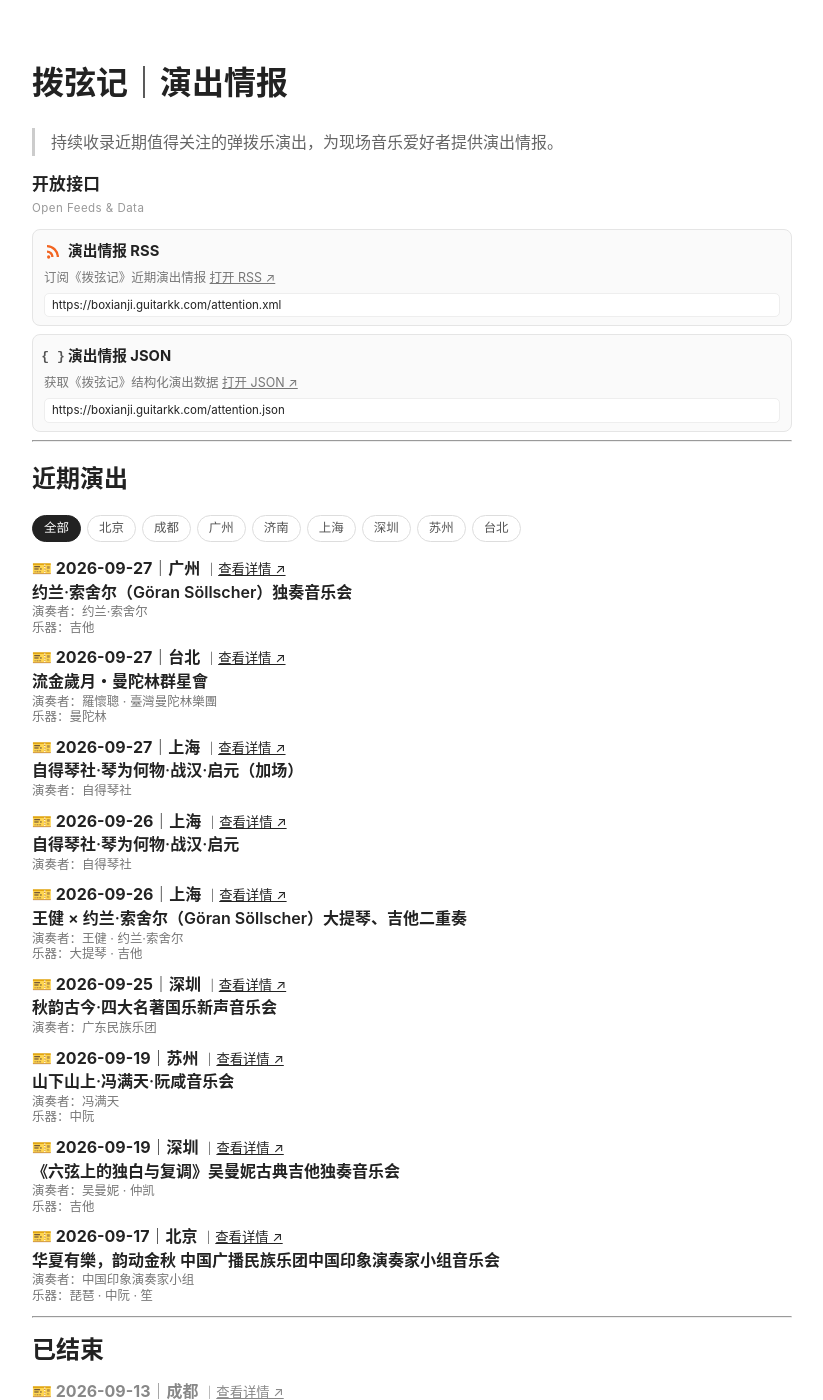
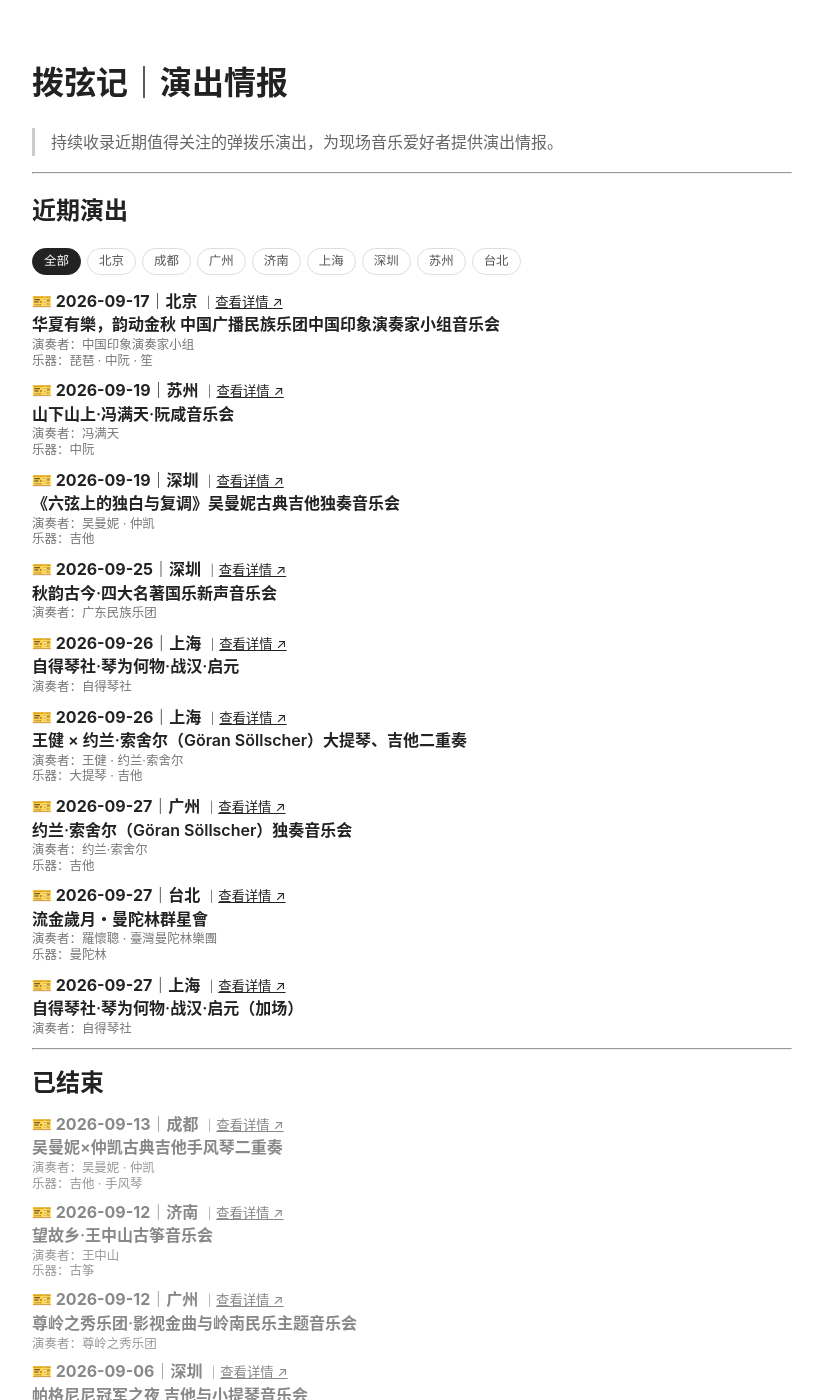
Before and after one commit to KeenKwok/boxianji, a Jekyll site: the page built from attention/index.md, in a window 1280 px wide and 1400 px high. Shown: the whole window, without its empty margins (228-1051 px from the left). Built offline with Jekyll 4.4.1, drawn with Linux system fonts in a browser that asks for light colours; some of the changed text lies outside the part shown.

Commit message:
更新 index.md

```diff
--- a/attention/index.md
+++ b/attention/index.md
@@ -6,132 +6,6 @@ title: 拨弦记｜演出情报
 # 拨弦记｜演出情报
 
 > 持续收录近期值得关注的弹拨乐演出，为现场音乐爱好者提供演出情报。
-
-<div style="margin:18px 0 10px;">
-  <div style="
-    font-size:1.05em;
-    font-weight:600;
-    letter-spacing:0.02em;
-    line-height:1.3;
-  ">
-    开放接口
-  </div>
-
-  <div style="
-    margin-top:2px;
-    font-size:0.72em;
-    color:#999;
-    letter-spacing:0.04em;
-  ">
-    Open Feeds &amp; Data
-  </div>
-</div>
-
-<div style="
-  border:1px solid #e5e5e5;
-  border-radius:8px;
-  padding:8px 11px;
-  margin:8px 0;
-  background:#fafafa;
-">
-
-  <div style="display:flex;align-items:center;margin-bottom:2px;">
-    <svg width="18" height="18" viewBox="0 0 24 24" style="margin-right:6px;flex-shrink:0;">
-      <path fill="#F26522" d="M6.18 17.82A2.18 2.18 0 1 1 4 20a2.18 2.18 0 0 1 2.18-2.18z"/>
-      <path fill="#F26522" d="M4 11.27v3.09A5.64 5.64 0 0 1 9.64 20h3.09A8.73 8.73 0 0 0 4 11.27z"/>
-      <path fill="#F26522" d="M4 4v3.09A12.91 12.91 0 0 1 16.91 20H20A16 16 0 0 0 4 4z"/>
-    </svg>
-
-    <strong style="font-size:0.92em;">
-      演出情报 RSS
-    </strong>
-  </div>
-
-  <div style="font-size:0.78em;color:#777;margin-bottom:4px;">
-    订阅《拨弦记》近期演出情报 <a href="{{ site.url }}{{ site.baseurl }}/attention.xml">
-      打开 RSS ↗</a>
-  </div>
-
-  <div style="
-    background:#fff;
-    border:1px solid #eee;
-    border-radius:5px;
-    padding:4px 7px;
-    font-size:0.72em;
-    line-height:1.25;
-    overflow-wrap:anywhere;
-  ">
-    {{ site.url }}{{ site.baseurl }}/attention.xml
-  </div>
-
-<!--
-  <div style="margin-top:4px;font-size:0.8em;line-height:1.2;">
-    <a href="{{ site.url }}{{ site.baseurl }}/attention.xml">
-      打开 RSS ↗
-    </a>
-  </div>
--->
-
-</div>
-
-<div style="
-  border:1px solid #e5e5e5;
-  border-radius:8px;
-  padding:8px 11px;
-  margin:8px 0;
-  background:#fafafa;
-">
-
-  <div style="display:flex;align-items:center;margin-bottom:2px;">
-    <span style="
-      width:18px;
-      height:18px;
-      margin-right:6px;
-      flex-shrink:0;
-      display:inline-flex;
-      align-items:center;
-      justify-content:center;
-      font-family:monospace;
-      font-size:13px;
-      font-weight:bold;
-      color:#555;
-      white-space:nowrap;
-    ">
-      { }
-    </span>
-
-    <strong style="font-size:0.92em;">
-      演出情报 JSON
-    </strong>
-  </div>
-
-  <div style="font-size:0.78em;color:#777;margin-bottom:4px;">
-    获取《拨弦记》结构化演出数据 <a href="{{ site.url }}{{ site.baseurl }}/attention.json">
-      打开 JSON ↗
-    </a>
-  </div>
-
-  <div style="
-    background:#fff;
-    border:1px solid #eee;
-    border-radius:5px;
-    padding:4px 7px;
-    font-size:0.72em;
-    line-height:1.25;
-    overflow-wrap:anywhere;
-  ">
-    {{ site.url }}{{ site.baseurl }}/attention.json
-  </div>
-
-<!--
-  <div style="margin-top:4px;font-size:0.8em;line-height:1.2;">
-    <a href="{{ site.url }}{{ site.baseurl }}/attention.json">
-      打开 JSON ↗
-    </a>
-  </div>
--->
-
-</div>
 
 ---
 
@@ -167,11 +41,13 @@ title: 拨弦记｜演出情报
 
 <div id="upcoming-events">
 
-{% for event in site.data.attention %}
+{% assign upcoming_events = site.data.attention | sort: "date" %}
+
+{% for event in upcoming_events %}
   {% if event.date >= today %}
 
 <div
-  class="event-item"
+  class="event-item upcoming-event"
   data-city="{{ event.city | escape }}"
   style="margin:0.75em 0;"
 >
@@ -221,9 +97,11 @@ title: 拨弦记｜演出情报
 </div>
 
 
+{% assign past_events = site.data.attention | sort: "date" | reverse %}
+{% assign past_count = 0 %}
 {% assign has_past = false %}
 
-{% for event in site.data.attention %}
+{% for event in past_events %}
   {% if event.date < today %}
     {% assign has_past = true %}
   {% endif %}
@@ -231,8 +109,6 @@ title: 拨弦记｜演出情报
 
 
 {% if has_past %}
-
-<div id="past-events-section">
 
 <hr>
 
@@ -247,11 +123,13 @@ title: 拨弦记｜演出情报
   已结束
 </div>
 
-{% for event in site.data.attention %}
+{% for event in past_events %}
   {% if event.date < today %}
 
+    {% if past_count < 5 %}
+
 <div
-  class="event-item"
+  class="event-item past-event"
   data-city="{{ event.city | escape }}"
   style="
     margin:0.65em 0;
@@ -298,17 +176,171 @@ title: 拨弦记｜演出情报
 
 </div>
 
+      {% assign past_count = past_count | plus: 1 %}
+
+    {% endif %}
+
   {% endif %}
 {% endfor %}
 
+
+<div style="
+  margin:1.2em 0 0.5em 14px;
+  font-size:0.85em;
+">
+  <a href="{{ '/archive/' | relative_url }}">
+    查看完整演出档案 →
+  </a>
 </div>
+
 </div>
 
 {% endif %}
 
 
+<!-- 开放接口 -->
+
+<hr>
+
+<div style="
+  margin:18px 0 10px;
+">
+
+  <div style="
+    font-size:1.05em;
+    font-weight:600;
+    letter-spacing:0.02em;
+    line-height:1.3;
+  ">
+    开放接口
+  </div>
+
+  <div style="
+    margin-top:2px;
+    font-size:0.72em;
+    color:#999;
+    letter-spacing:0.04em;
+  ">
+    Open Feeds &amp; Data
+  </div>
+
+</div>
+
+
+<!-- RSS -->
+
+<div style="
+  border:1px solid #e5e5e5;
+  border-radius:8px;
+  padding:8px 11px;
+  margin:8px 0;
+  background:#fafafa;
+">
+
+  <div style="display:flex;align-items:center;margin-bottom:2px;">
+
+    <svg width="18" height="18" viewBox="0 0 24 24" style="margin-right:6px;flex-shrink:0;">
+      <path fill="#F26522" d="M6.18 17.82A2.18 2.18 0 1 1 4 20a2.18 2.18 0 0 1 2.18-2.18z"/>
+      <path fill="#F26522" d="M4 11.27v3.09A5.64 5.64 0 0 1 9.64 20h3.09A8.73 8.73 0 0 0 4 11.27z"/>
+      <path fill="#F26522" d="M4 4v3.09A12.91 12.91 0 0 1 16.91 20H20A16 16 0 0 0 4 4z"/>
+    </svg>
+
+    <strong style="font-size:0.92em;">
+      演出情报 RSS
+    </strong>
+
+  </div>
+
+  <div style="
+    font-size:0.78em;
+    color:#777;
+    margin-bottom:4px;
+  ">
+    订阅《拨弦记》近期演出情报
+    <a href="{{ site.url }}{{ site.baseurl }}/attention.xml">
+      打开 RSS ↗
+    </a>
+  </div>
+
+  <div style="
+    background:#fff;
+    border:1px solid #eee;
+    border-radius:5px;
+    padding:4px 7px;
+    font-size:0.72em;
+    line-height:1.25;
+    overflow-wrap:anywhere;
+  ">
+    {{ site.url }}{{ site.baseurl }}/attention.xml
+  </div>
+
+</div>
+
+
+<!-- JSON -->
+
+<div style="
+  border:1px solid #e5e5e5;
+  border-radius:8px;
+  padding:8px 11px;
+  margin:8px 0;
+  background:#fafafa;
+">
+
+  <div style="display:flex;align-items:center;margin-bottom:2px;">
+
+    <span style="
+      width:18px;
+      height:18px;
+      margin-right:6px;
+      flex-shrink:0;
+      display:inline-flex;
+      align-items:center;
+      justify-content:center;
+      font-family:monospace;
+      font-size:13px;
+      font-weight:bold;
+      color:#555;
+      white-space:nowrap;
+    ">
+      { }
+    </span>
+
+    <strong style="font-size:0.92em;">
+      演出情报 JSON
+    </strong>
+
+  </div>
+
+  <div style="
+    font-size:0.78em;
+    color:#777;
+    margin-bottom:4px;
+  ">
+    获取《拨弦记》结构化演出数据
+    <a href="{{ site.url }}{{ site.baseurl }}/attention.json">
+      打开 JSON ↗
+    </a>
+  </div>
+
+  <div style="
+    background:#fff;
+    border:1px solid #eee;
+    border-radius:5px;
+    padding:4px 7px;
+    font-size:0.72em;
+    line-height:1.25;
+    overflow-wrap:anywhere;
+  ">
+    {{ site.url }}{{ site.baseurl }}/attention.json
+  </div>
+
+</div>
+
+
 <script>
 (function () {
+
   var filterBox = document.getElementById('city-filter');
 
   if (!filterBox) return;
@@ -317,18 +349,23 @@ title: 拨弦记｜演出情报
   var cities = [];
 
   events.forEach(function (event) {
+
     var city = event.getAttribute('data-city');
 
     if (city && cities.indexOf(city) === -1) {
       cities.push(city);
     }
+
   });
+
 
   cities.sort(function (a, b) {
     return a.localeCompare(b, 'zh-CN');
   });
 
+
   cities.forEach(function (city) {
+
     var button = document.createElement('button');
 
     button.type = 'button';
@@ -347,14 +384,18 @@ title: 拨弦记｜演出情报
     `;
 
     filterBox.appendChild(button);
+
   });
+
 
   var buttons = filterBox.querySelectorAll('button');
   var pastSection = document.getElementById('past-events-section');
 
+
   function applyFilter(city) {
 
     events.forEach(function (event) {
+
       var eventCity = event.getAttribute('data-city');
 
       if (city === '全部' || eventCity === city) {
@@ -362,36 +403,65 @@ title: 拨弦记｜演出情报
       } else {
         event.style.display = 'none';
       }
+
     });
 
+
     buttons.forEach(function (button) {
-      var isActive = button.getAttribute('data-city-filter') === city;
 
-      button.style.background = isActive ? '#222' : '#fff';
-      button.style.color = isActive ? '#fff' : '#555';
-      button.style.borderColor = isActive ? '#222' : '#ddd';
+      var isActive =
+        button.getAttribute('data-city-filter') === city;
+
+      button.style.background =
+        isActive ? '#222' : '#fff';
+
+      button.style.color =
+        isActive ? '#fff' : '#555';
+
+      button.style.borderColor =
+        isActive ? '#222' : '#ddd';
+
     });
 
+
     if (pastSection) {
-      var pastEvents = pastSection.querySelectorAll('.event-item');
+
+      var pastEvents =
+        pastSection.querySelectorAll('.past-event');
+
       var hasVisiblePastEvent = false;
 
       pastEvents.forEach(function (event) {
+
         if (event.style.display !== 'none') {
           hasVisiblePastEvent = true;
         }
+
       });
 
-      pastSection.style.display = hasVisiblePastEvent ? '' : 'none';
+
+      pastSection.style.display =
+        hasVisiblePastEvent ? '' : 'none';
+
     }
+
   }
 
+
   buttons.forEach(function (button) {
+
     button.addEventListener('click', function () {
-      applyFilter(button.getAttribute('data-city-filter'));
+
+      applyFilter(
+        button.getAttribute('data-city-filter')
+      );
+
     });
+
   });
 
+
   applyFilter('全部');
+
 })();
 </script>
```
Also changed, not shown: other parts of attention/index.md (+1 -1 lines).
